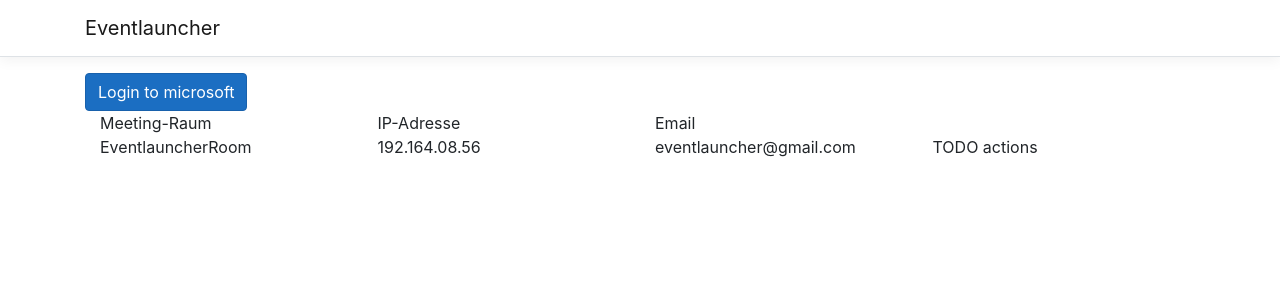
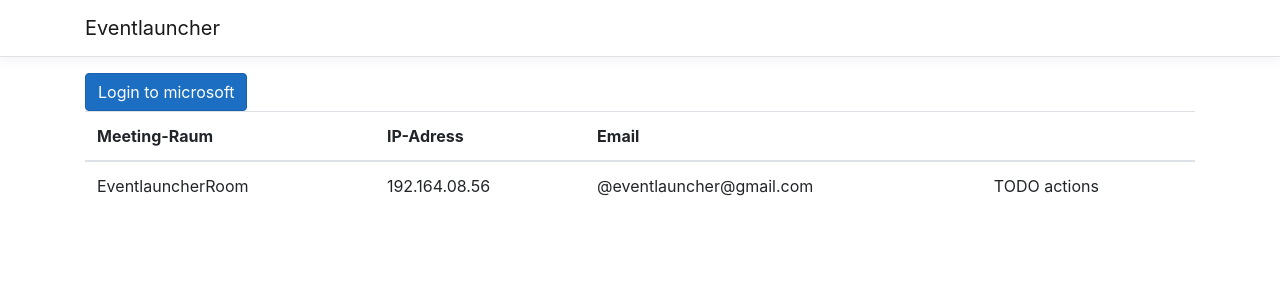
Before and after one commit to ynkf/EventLauncher, an Angular app in the folder Eventlauncher.Web/ClientApp/: page / in a window 1280 px wide. Shown: the top 300 px of the page. Built offline with nearby package versions, Linux system fonts and the light colour scheme.

Commit message:
switched from container to table

```diff
--- a/Eventlauncher.Web/ClientApp/src/app/home/home.component.html
+++ b/Eventlauncher.Web/ClientApp/src/app/home/home.component.html
@@ -1,16 +1,20 @@
 <button class="btn btn-primary">Login to microsoft</button>
 
-<div class="container">
-  <div class="row">
-    <div class="col">Meeting-Raum</div>
-    <div class="col">IP-Adresse</div>
-    <div class="col">Email</div>
-    <div class="col"></div>
-  </div>
-  <div class="row" *ngFor="let m of mockdata">
-    <div class="col">{{m.name}}</div>
-    <div class="col">{{m.ip}}</div>
-    <div class="col">{{m.email}}</div>
-    <div class="col">TODO actions</div>
-  </div>
-</div>
+<table class="table">
+  <thead>
+    <tr>
+      <th scope="col">Meeting-Raum</th>
+      <th scope="col">IP-Adress</th>
+      <th scope="col">Email</th>
+      <th scope="col"></th>
+    </tr>
+  </thead>
+  <tbody>
+    <tr *ngFor="let m of mockdata">
+      <td>{{m.name}}</td>
+      <td>{{m.ip}}</td>
+      <td>@{{m.email}}</td>
+      <td>TODO actions</td>
+    </tr>
+  </tbody>
+</table>
```
